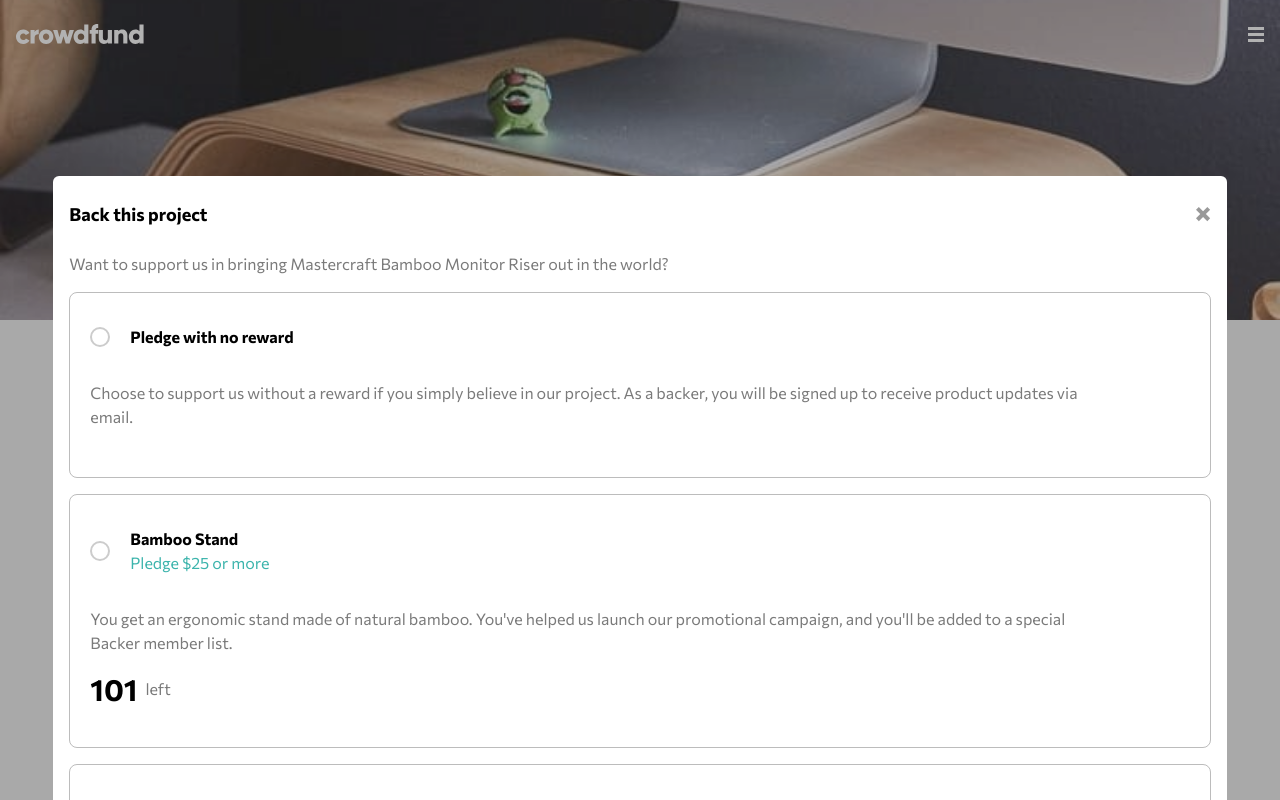
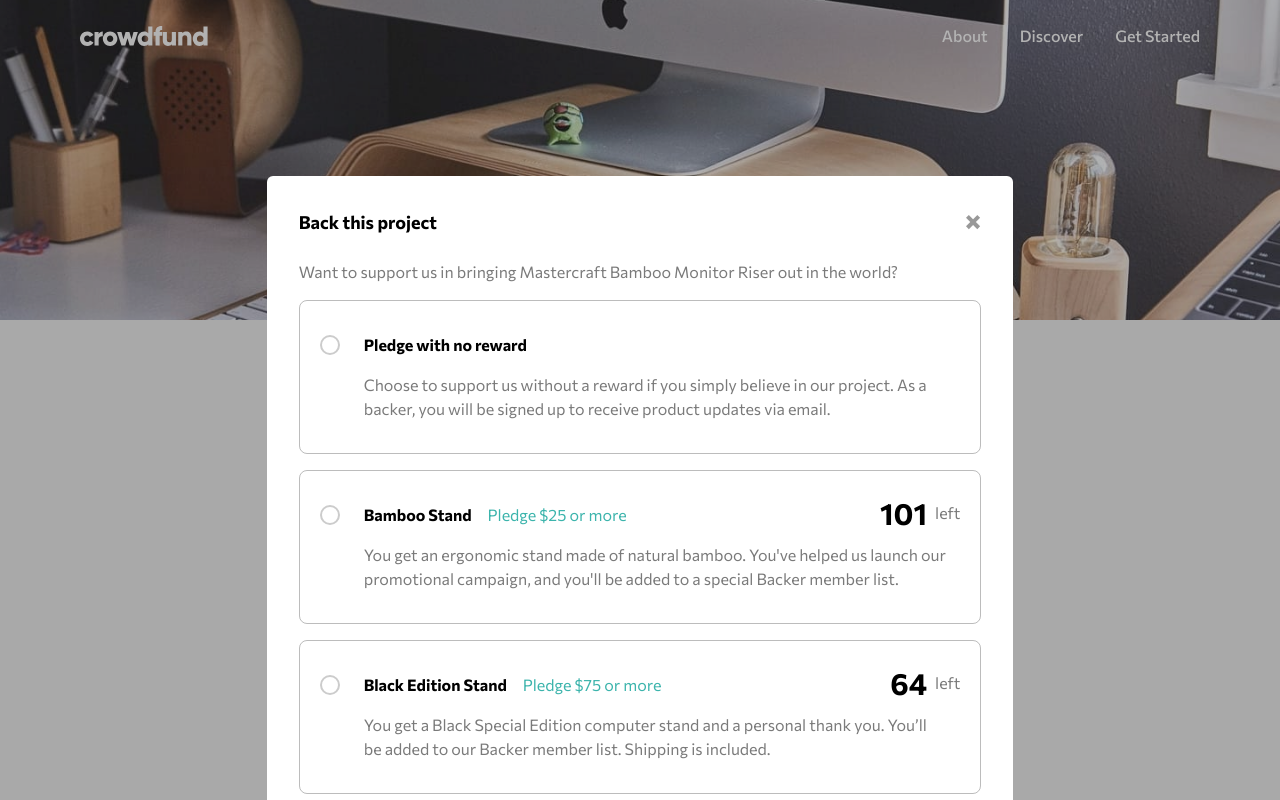
Before and after one commit to koyaboy/crowdfunding-product-page-FM, a React (Vite) app: page / in a window 1280 px wide. Both pictures are taken after a click on the button "Back this project". Shown: the top 800 px of the page. Built offline with nearby package versions, Linux system fonts and the light colour scheme.

Commit message:
Desktop Design Complete

```diff
--- a/src/components/Header.jsx
+++ b/src/components/Header.jsx
@@ -22,7 +22,7 @@ const Header = () => {
     return (
         <>
             <div className='overlay-header' ref={overlayRef}></div>
-            <header className='header-image flex flex-col h-80  px-4  py-6'>
+            <header className={`${window.innerWidth >= "768px" ? "header-mobile-image" : "header-desktop-image"}  flex flex-col h-80  px-4 py-6 md:px-20 `}>
                 <div className='flex justify-between items-center mb-11 z-20'>
                     <img
                         src={logo}
@@ -35,6 +35,7 @@ const Header = () => {
                                     src={closeMenuIcon}
                                     alt="close-menu"
                                     onClick={() => closeMenu()}
+                                    className='md:hidden'
                                 />
                             ) :
                             (
@@ -43,12 +44,27 @@ const Header = () => {
                                         src={hamburgerMenu}
                                         alt="hamburger-menu"
                                         onClick={() => openMenu()}
+                                        className='md:hidden'
                                     />
 
 
                                 </>
                             )
                     }
+
+                    <nav className="hidden md:block">
+                        <ul className='flex gap-8 text-white'>
+                            <li>
+                                <a href="/" className='font-medium text-base'>About</a>
+                            </li>
+                            <li>
+                                <a href="/" className='font-medium text-base'>Discover</a>
+                            </li>
+                            <li>
+                                <a href="/" className='font-medium text-base'>Get Started</a>
+                            </li>
+                        </ul>
+                    </nav>
 
                 </div>
 
@@ -72,7 +88,7 @@ const Header = () => {
                 }
 
 
-            </header>
+            </header >
         </>
     )
 }
--- a/src/components/RewardOption.jsx
+++ b/src/components/RewardOption.jsx
@@ -7,14 +7,20 @@ const RewardOption = ({ title, pledge, description, leftAmount, onSelect, isActi
             {isActive ?
                 (
                     <div className='border-solid border border-opacity-50 border-dark-gray p-5 rounded-lg mb-6'>
+                        <div className='md:flex justify-between'>
                             <h3 className='font-bold mb-0.5'> {title}</h3>
                             <h3 className='text-moderate-cyan mb-6'>Pledge ${pledge} or more</h3>
+                        </div>
+
                         <p className='text-dark-gray mb-6'> {description} </p>
-                        <p className='flex gap-2 items-center mb-6'><span className='text-3xl font-bold'>{leftAmount}</span><span className='text-dark-gray'> left</span></p>
+                        <div className='md: flex justify-between items-center'>
+                            <p className='flex gap-2 items-center mb-6 md:mb-0'><span className='text-3xl font-bold'>{leftAmount}</span><span className='text-dark-gray'> left</span></p>
                             <StyledButton
                                 content="Select Reward"
                                 onClick={onSelect}
                             />
+                        </div>
+
                     </div>
                 ) :
                 (
@@ -22,9 +28,10 @@ const RewardOption = ({ title, pledge, description, leftAmount, onSelect, isActi
                         <h3 className='font-bold mb-0.5'> {title}</h3>
                         <h3 className='text-moderate-cyan mb-6'>Pledge ${pledge} or more</h3>
                         <p className='text-dark-gray mb-6'>  {description}</p>
-                        <p className='flex gap-2 items-center mb-6'><span className='text-3xl font-bold'>{leftAmount}</span><span className='text-dark-gray'> left</span></p>
+                        <div className='md: flex justify-between items-center'>
+                            <p className='flex gap-2 items-center mb-6 md:mb-0'><span className='text-3xl font-bold'>{leftAmount}</span><span className='text-dark-gray'> left</span></p>
                             <button className='bg-dark-gray rounded-3xl px-8 py-3 text-white'> Out of Stock</button>
-
+                        </div>
                     </div>
                 )
             }
--- a/src/components/SelectModal.jsx
+++ b/src/components/SelectModal.jsx
@@ -8,8 +8,9 @@ const SelectModal = ({ Modal, description, selectedModal, onModalChange, name, p
 
     return (
         <div>
-            <div className={`py-8 border border-dark-gray border-opacity-50 rounded-lg mb-4 ${isSelected ? "modal-selected" : ""} ${isOutOfStock ? "out-of-stock" : ""}`}>
-                <div className={`${isOutOfStock ? "" : "modal-option "}flex gap-3 items-center mb-8 px-5`}>
+            <div className={`relative py-8 border border-dark-gray border-opacity-50 rounded-lg mb-4 ${isSelected ? "modal-selected" : ""} ${isOutOfStock ? "out-of-stock" : ""}`}>
+
+                <div className={`${isOutOfStock ? "" : "modal-option "}flex gap-4 items-center mb-8 px-5 md:mb-4`}>
                     <input
                         type="radio"
                         name={name}
@@ -19,25 +20,27 @@ const SelectModal = ({ Modal, description, selectedModal, onModalChange, name, p
                         className="radio-custom"
                         disabled={isOutOfStock}
                     />
-                    <div>
+                    <div className='md: flex gap-4'>
                         <h3 className="font-bold cursor-pointer">{Modal}</h3>
                         {pledgeAmount > 0 && <h3 className='text-moderate-cyan'>Pledge ${pledgeAmount} or more</h3>}
                     </div>
                 </div>
-                <p className='text-dark-gray w-11/12 mb-4 px-5'>{description}</p>
-                {leftAmount >= 0 && <p className='flex gap-2 items-center mb-2 px-5'><span className='text-3xl font-bold'>{leftAmount}</span><span className='text-dark-gray'> left</span></p>}
+                <p className='text-dark-gray w-11/12 mb-4 px-5 md:ml-11 md:mb-0'>{description}</p>
+                {leftAmount >= 0 && <p className='flex gap-2 items-center mb-2 px-5 md:absolute top-6 right-0'><span className='text-3xl font-bold'>{leftAmount}</span><span className='text-dark-gray'> left</span></p>}
 
                 {isSelected && (
                     <>
                         <hr className='bg-dark-gray border-none mt-8 mb-8 opacity-30 h-0.5' />
-                        <div className='text-center mb-6 text-dark-gray'>Enter your pledge</div>
 
-                        <div className=' relative flex justify-between items-center mb-4 px-5'>
-                            <div className='absolute left-10 text-dark-gray'>$</div>
+                        <div className='md:flex justify-between items-center px-5'>
+                            <div className='text-center mb-6 text-dark-gray md:mb-0'>Enter your pledge</div>
+
+                            <div className=' relative flex justify-between items-center mb-4 px-5 md:mb-0 md:px-0 gap-2'>
+                                <div className='absolute left-10 text-dark-gray md:left-5'>$</div>
                                 {pledgeAmount > 0 ? (
                                     <input
                                         type="text"
-                                    className='border border-dark-gray font-bold w-32 h-10 rounded-3xl px-9 cursor-pointer'
+                                        className='border border-dark-gray font-bold w-28 h-10 rounded-3xl px-9 cursor-pointer'
                                         value={pledge}
                                         onChange={(e) => onPledgeChange(e.target.value)}
                                     />
@@ -55,6 +58,8 @@ const SelectModal = ({ Modal, description, selectedModal, onModalChange, name, p
                                     onClick={onSelect}
                                 />
                             </div>
+                        </div>
+
                     </>
                 )}
             </div>
--- a/src/components/StatsDisplay.jsx
+++ b/src/components/StatsDisplay.jsx
@@ -4,26 +4,34 @@ const StatsDisplay = ({ amount, backers, daysLeft }) => {
     let percentageAchieved = (parseInt(amount?.replace(/,/g, "")) / 100000) * 100
     return (
         <div className='flex flex-col bg-white px-3 mb-4 rounded-lg'>
-            <div className='text-center py-5'>
-                <div className='mb-4'>
-                    <h2 className='text-2xl font-bold'>{amount}</h2>
-                    <p className='text-dark-gray text-sm mb-4'>of $100,000 backed</p>
-                    <hr className='w-1/5 ml-auto mr-auto text-dark-gray' />
+            <div className='text-center py-5 md:flex flex-row gap-10 '>
+                <div className='mb-4 md:mb-0 mr-3'>
+                    <h2 className='text-2xl font-bold'>${amount}</h2>
+                    <p className='text-dark-gray text-sm mb-4 relative md:left-5'>of $100,000 backed</p>
                 </div>
-                <div className='mb-4'>
-                    <h2 className='text-2xl font-bold'>{backers}</h2>
-                    <p className='text-dark-gray text-sm mb-4'>total backers</p>
-                    <hr className='w-1/5 ml-auto mr-auto text-dark-gray' />
+                <hr className='w-1/5 ml-auto mr-auto text-dark-gray opacity-40 md:hidden' />
+
+                <div className='hidden vertical-line border-l-2 h-14 border-dark-gray border-opacity-20 md:block  '></div>
+
+
+
+                <div className='mb-4 md:mb-0 mr-8'>
+                    <h2 className='text-2xl font-bold mt-2 md:mt-0'>{backers}</h2>
+                    <p className='text-dark-gray text-sm mb-4 relative md:left-2.5'>total backers</p>
                 </div>
-                <div className='mb-4'>
-                    <h2 className='text-2xl font-bold'>{daysLeft}</h2>
-                    <p className='text-dark-gray text-sm'>days left</p>
-                </div>
-                <div className="h-2 bg-dark-gray rounded-full overflow-hidden">
-                    <div className='progress-bar' style={{ width: `${percentageAchieved}%` }}></div>
+
+                <hr className='w-1/5 ml-auto mr-auto text-dark-gray opacity-40 md:hidden' />
+                <div className='hidden vertical-line border-l-2 border-dark-gray border-opacity-20 md:block h-14'></div>
+
+                <div className='mb-4 md:mb-0 '>
+                    <h2 className='text-2xl font-bold mt-2 md:mt-0'>{daysLeft}</h2>
+                    <p className='text-dark-gray text-sm relative md:left-2.5'>days left</p>
                 </div>
             </div>
-        </div>
+            <div className="h-2 bg-dark-gray rounded-full overflow-hidden mb-5">
+                <div className='progress-bar' style={{ width: `${percentageAchieved}%` }}></div>
+            </div>
+        </div >
     )
 }
 
--- a/src/components/StyledButton.jsx
+++ b/src/components/StyledButton.jsx
@@ -3,7 +3,7 @@ import React from 'react'
 const StyledButton = ({ onClick, content }) => {
     return (
         <button
-            className='bg-moderate-cyan rounded-3xl px-8 py-3 text-white'
+            className='bg-moderate-cyan rounded-3xl px-8 py-3 text-white hover:bg-dark-cyan'
             onClick={onClick}
         >
             {content}
--- a/src/components/ThankYouModal.jsx
+++ b/src/components/ThankYouModal.jsx
@@ -5,7 +5,7 @@ import iconCheck from "../assets/icon-check.svg"
 
 const ThankYouModal = ({ onClick }) => {
     return (
-        <div className='bg-white flex flex-col items-center px-4 py-8 rounded-xl absolute top-40 z-50 w-11/12'>
+        <div className='bg-white flex flex-col items-center px-4 py-8 rounded-xl absolute top-36 z-50 w-9/12 md:px-14'>
             <img
                 src={iconCheck}
                 alt="icon-check"
--- a/src/containers/MainContent.jsx
+++ b/src/containers/MainContent.jsx
@@ -1,4 +1,4 @@
-// bookmarks, Mahogany addition in selectModal, active states, desktop design
+// bookmarks, desktop design
 
 
 import React, { useState, useRef, useEffect } from 'react'
@@ -10,8 +10,6 @@ import ThankYouModal from '../components/ThankYouModal'
 import StyledButton from '../components/StyledButton'
 
 import logo from "../assets/logo-mastercraft.svg"
-import bookmarkIcon from "../assets/icon-bookmark.svg"
-// import closeModalIcon from "../assets/icon-close-modal.svg"
 
 import { ReactComponent as CloseModalIcon } from "../assets/icon-close-modal.svg"
 import { ReactComponent as BookmarkIcon } from "../assets/icon-bookmark.svg"
@@ -27,12 +25,6 @@ const MainContent = () => {
     const [pledge, setPledge] = useState("")
 
     const overlayRef = useRef(null)
-
-
-    // useEffect(() => {
-    //     percentageAchieved = parseInt(amount?.replace(/,/g, ""))
-    // }, [amount])
-
 
     const toggleBookmark = () => {
         setBookmark((prevBookmark) => !prevBookmark)
@@ -100,23 +92,27 @@ const MainContent = () => {
 
     return (
         <main className='flex flex-col items-center bg-opacity-10 bg-dark-gray'>
-            <div className='w-11/12  relative -top-16' >
 
-                <div className='text-center bg-white flex flex-col items-center mb-4 rounded-lg'>
+            <div className='w-11/12 relative -top-16 md:w-7/12'>
+
+                <div className='text-center bg-white flex flex-col items-center mb-4 rounded-lg px-5 md:px-10'>
                     <img
                         src={logo}
                         alt="logo-mastercraft"
                         className='relative -top-6 '
                     />
                     <h2 className='text-2xl w-4/5 font-bold mb-4'>Mastercraft Bamboo Monitor Riser </h2>
-                    <p className='mb-3 text-dark-gray'> A beautiful & handcrafted monitor stand to reduce neck and eye strain.</p>
-                    <div className='flex items-center gap-2 mb-8'>
+                    <p className='mb-5 text-dark-gray'> A beautiful & handcrafted monitor stand to reduce neck and eye strain.</p>
+                    <div className='flex items-center mb-8 justify-center gap-2 w-full md:justify-between md:gap-0'>
                         <StyledButton
                             content="Back this project"
                             onClick={openModal}
                         />
-                        <div className='relative cursor-pointer' onClick={toggleBookmark}>
-                            {bookmark ? <BookmarkIcon className="selectBookmark" /> : <BookmarkIcon />}
+                        <div className='relative cursor-pointer flex items-center md:mr-28' onClick={toggleBookmark}>
+                            {bookmark ? <BookmarkIcon className="selectBookmark" /> : <BookmarkIcon className="z-20" />}
+                            <div className={` hidden absolute left-7 rounded-r-full pr-5 pl-9 bg-dark-gray bg-opacity-10 ${bookmark ? "text-dark-cyan" : "text-dark-gray"} font-bold h-full md:flex items-center`}>
+                                {bookmark ? "Bookmarked" : "Bookmark"}
+                            </div>
                         </div>
 
                     </div>
@@ -167,7 +163,7 @@ const MainContent = () => {
                 <div className='overlay-modal' ref={overlayRef}></div>
 
                 {toggleModal &&
-                    <div className='absolute bg-white rounded-md -top-20 px-4 py-6 z-40'>
+                    <div className='absolute bg-white rounded-md -top-20 px-4 py-6 z-40 md:px-8 py-8'>
                         <div className='flex justify-between items-center mb-6'>
                             <h2 className='font-bold text-lg'>Back this project</h2>
 
@@ -184,6 +180,7 @@ const MainContent = () => {
                             onModalChange={() => setSelectedModal("Pledge with no reward")}
                             name="selectedModal"
                             pledge={pledge}
+                            pledgeAmount={0}
                             onSelect={SelectModalEnd}
                             onPledgeChange={(value) => setPledge(value)}
                         />
@@ -218,11 +215,11 @@ const MainContent = () => {
 
                         <SelectModal
                             selectedModal={selectedModal}
-                            Modal={"Test"}
-                            description={" You get a Black Special Edition computer stand and a personal thank you. You’ll be added to our Backer member list. Shipping is included."}
-                            onModalChange={() => setSelectedModal("Black Edition Stand")}
+                            Modal={" Mahogany Special Edition"}
+                            description={" You get two Special Edition Mahogany stands, a Backer T-Shirt, and a personal thank you. You’ll be added to our Backer member list. Shipping is included."}
+                            onModalChange={() => setSelectedModal("Mahogany Stand")}
                             name="selectedModal"
-                            pledgeAmount={75}
+                            pledgeAmount={200}
                             pledge={pledge}
                             leftAmount={0}
                             onSelect={SelectModalEnd}
@@ -233,10 +230,13 @@ const MainContent = () => {
                     </div>
 
                 }
+                <div className='flex justify-center'>
+                    {isCompleted && <ThankYouModal onClick={CompleteModal} />}
+                </div>
 
 
             </div>
-            {isCompleted && <ThankYouModal onClick={CompleteModal} />}
+
         </main >
     )
 }
--- a/src/index.css
+++ b/src/index.css
@@ -7,8 +7,15 @@
     font-size: 16px;
 }
 
-.header-image {
+.header-mobile-image {
     background-image: url("../src/assets/image-hero-mobile.jpg");
+    background-position: center;
+    background-repeat: no-repeat;
+    background-size: cover;
+}
+
+.header-desktop-image {
+    background-image: url("../src/assets/image-hero-desktop.jpg");
     background-position: center;
     background-repeat: no-repeat;
     background-size: cover;
@@ -81,7 +88,7 @@
 }
 
 .selectBookmark circle {
-    fill: hsl(176, 50%, 47%);
+    fill: hsl(176, 72%, 28%)
 }
 
 .close-modal-icon path:hover {
```
Lines whose indentation alone changed are shown as unchanged.
